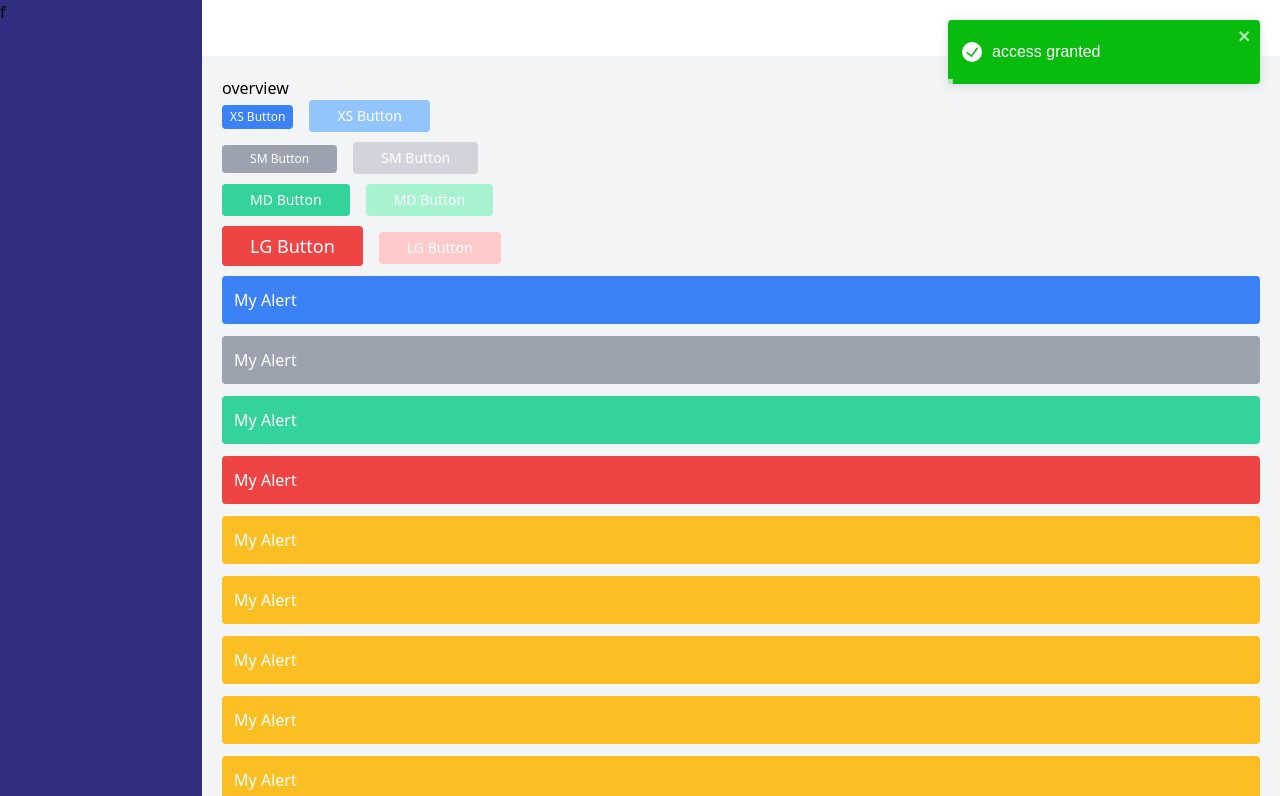
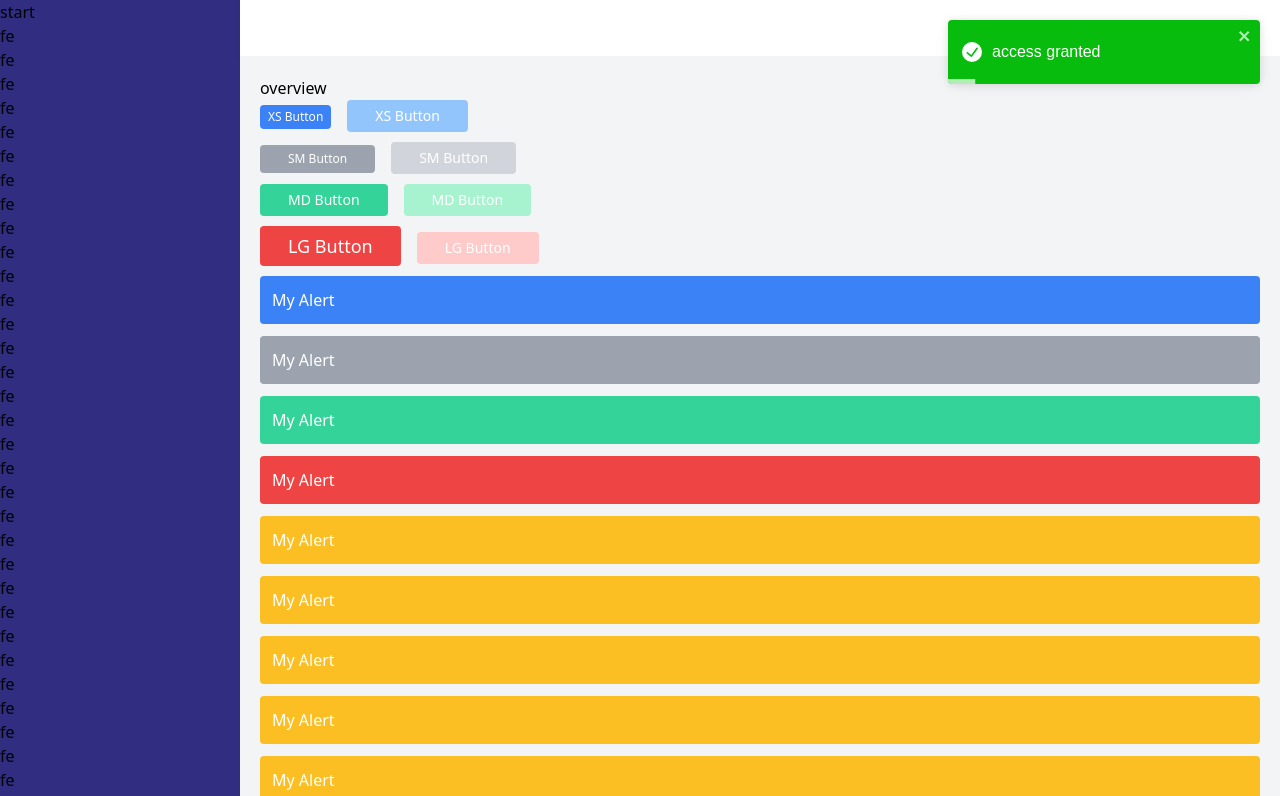
Before and after one commit to gganster/hydrogen, a React (Create React App) app: page /dashboard in a window 1280 px wide. Shown: the top 796 px of the page. Built offline with nearby package versions, Linux system fonts and the light colour scheme.

Commit message:
layout corrections

```diff
--- a/src/layouts/Dashboard.js
+++ b/src/layouts/Dashboard.js
@@ -9,8 +9,8 @@ const Dashboard = (props) => {
   return (
     <div className="min-h-screen flex flex-row">
       <Sidebar />
-      <div className="flex flex-col-reverse w-full h-full">
-        <div className="flex-1 bg-gray-100">
+      <div className="flex flex-col-reverse w-full h-full max-h-screen min-h-screen">
+        <div className="flex-1 bg-gray-100 max-h-full" style={{overflowY: "scroll"}}>
           {children}
         </div>
         <Header />
--- a/src/layouts/Dashboard/_Header.js
+++ b/src/layouts/Dashboard/_Header.js
@@ -1,6 +1,6 @@
 const Header = () => {
   return (
-    <div className="w-full h-14 shadow-md bg-white">
+    <div className="w-full max-h-14 h-14 shadow-md bg-white" style={{minHeight: "3.5rem"}}>
     </div>
   )
 }
--- a/src/layouts/Dashboard/_Sidebar.js
+++ b/src/layouts/Dashboard/_Sidebar.js
@@ -4,9 +4,49 @@ const Sidebar = () => {
   const [isOpen, setIsOpen] = useState(true);
 
   return (
-      <div className="w-60 min-h-screen bg-indigo-900">
-        <div className="fixed top-0">
-          f
+      <div className="flex w-60 min-h-screen h-screen max-h-screen bg-indigo-900 overflow-y-hidden"
+           style={{minWidth: "15rem", maxWidth: "15rem"}}>
+        <div className="w-60 overflow-y-scroll">
+          <p>start</p>
+          <p>fe</p>
+          <p>fe</p>
+          <p>fe</p>
+          <p>fe</p>
+          <p>fe</p>
+          <p>fe</p>
+          <p>fe</p>
+          <p>fe</p>
+          <p>fe</p>
+          <p>fe</p>
+          <p>fe</p>
+          <p>fe</p>
+          <p>fe</p>
+          <p>fe</p>
+          <p>fe</p>
+          <p>fe</p>
+          <p>fe</p>
+          <p>fe</p>
+          <p>fe</p>
+          <p>fe</p>
+          <p>fe</p>
+          <p>fe</p>
+          <p>fe</p>
+          <p>fe</p>
+          <p>fe</p>
+          <p>fe</p>
+          <p>fe</p>
+          <p>fe</p>
+          <p>fe</p>
+          <p>fe</p>
+          <p>fe</p>
+          <p>fe</p>
+          <p>fe</p>
+          <p>fe</p>
+          <p>fe</p>
+          <p>fe</p>
+          <p>fe</p>
+          <p>end</p>
+
         </div>
       </div>
   )
```
